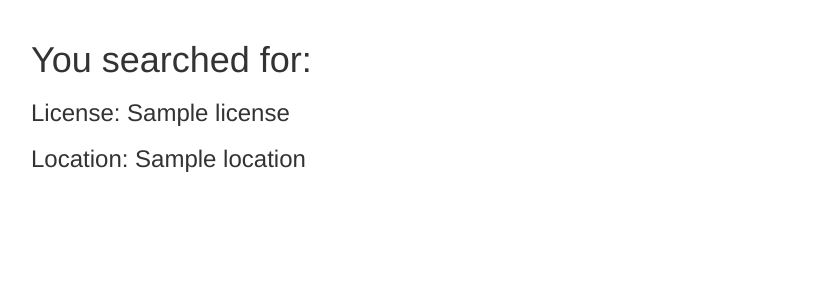
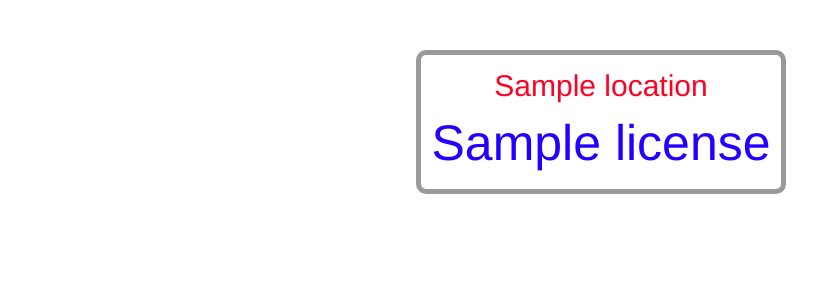
Before and after one commit to johnSerrano/plates, a Django app: template plates/plates_site/templates/plates_site/plate.html in a window 1280 px wide. Shown: the part 51-351 px from the top of the page, without its empty margins (39-856 px from the left). Run offline with Django 3.2, Linux system fonts and the light colour scheme; the template is opened without the code that fills it: most values are stand-ins (such as "Sample title", 1, 10 or a date in 2020); some libraries are stand-ins or nearby versions.

Commit message:
creating plate page

```diff
--- a/plates/plates_site/location.py
+++ b/plates/plates_site/location.py
@@ -1,5 +1,4 @@
 def generic_check(license):
-    license = [i for i in license if i.lower() in 'abcdefghijklmnopqrstuvwxyz1234567890']
     if len(license) > 8:
         raise Exception("Bad license")
 
--- a/plates/plates_site/static/plates_site/plate.css
+++ b/plates/plates_site/static/plates_site/plate.css
@@ -0,0 +1,35 @@
+.flex-center-column {
+  display: flex;
+  flex-direction: column;
+  align-items: center;
+}
+
+.flex-spacetween-row {
+  display: flex;
+  flex-direction: row;
+  justify-content: space-between;
+}
+
+.spacer {
+  height: 30px;
+}
+
+.socialbutton {
+  margin: 5px;
+}
+
+#location {
+  font-size: 30px;
+  color: #f02;
+}
+
+#license {
+  color: #20f;
+  font-size: 50px;
+}
+
+#plate {
+  border-radius: 10px;
+  border: 5px solid #999;
+  padding: 10px;
+}
--- a/plates/plates_site/templates/plates_site/navbar.html
+++ b/plates/plates_site/templates/plates_site/navbar.html
@@ -8,11 +8,9 @@
       </button>
       <a class="navbar-brand" href="/">Plates</a>
     </div>
-    <ul class="nav navbar-nav">
-      <li><a href="/search">Search Plates</a></li>
-    </ul>
     <div class="collapse navbar-collapse" id="myNavbar">
       <ul class="nav navbar-nav">
+        <li><a href="/search">Search Plates</a></li>
       </ul>
     </div>
   </div>
--- a/plates/plates_site/templates/plates_site/plate.html
+++ b/plates/plates_site/templates/plates_site/plate.html
@@ -10,9 +10,13 @@
 <body>
   {% include "plates_site/navbar.html" %}
   <div class="container">
-    <h1>You searched for:</h1>
-    <h3>License: {{ license }}</h3>
-    <h3>Location: {{ location }}</h3>
+    <div class="flex-center-column">
+      <div class="spacer"></div>
+      <div id="plate" class="flex-center-column">
+        <div id="location">{{ location }}</div>
+        <div id="license">{{ license }}</div>
+      </div>
+    </div>
   </div>
 </body>
 
--- a/plates/plates_site/views.py
+++ b/plates/plates_site/views.py
@@ -15,6 +15,7 @@ def plate(request):
     # get parameters: license, location
     license = request.GET.get('license', '')
     place = request.GET.get('location', '')
+    license = "".join([i.upper() for i in license if i.lower() in 'abcdefghijklmnopqrstuvwxyz1234567890'])
 
     # check location is valid
     found = False
@@ -28,6 +29,7 @@ def plate(request):
                     "err": True,
                     "msg": "License not valid: the license \""+license+"\" is not valid in "+place+"."
                 })
+            break
 
     if not found:
         return render(request, "plates_site/search.html", {
```
